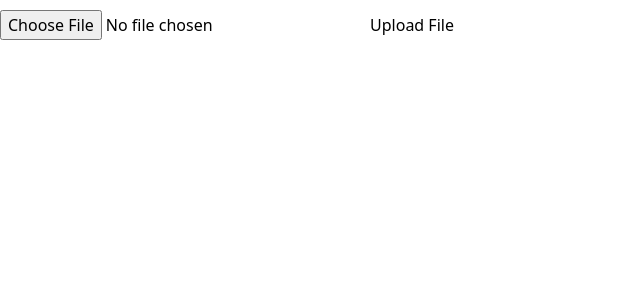
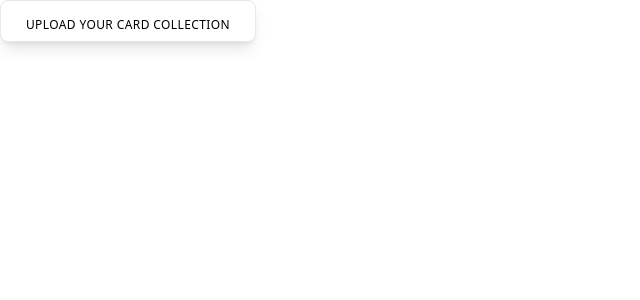
Before and after one commit to mdeburnay/commandup, a React (Create React App) app in the folder frontend/: page / in a window 1280 px wide. Shown: the top 300 px of the page, without its empty margins (0-640 px from the left). Built offline with nearby package versions, Linux system fonts and the light colour scheme.

Commit message:
created file upload component

```diff
--- a/frontend/src/App.tsx
+++ b/frontend/src/App.tsx
@@ -1,14 +1,16 @@
 // Dependencies
-import { useState, useEffect } from "react";
 import {
-  useQuery,
   useMutation,
   QueryClient,
   QueryClientProvider,
 } from "@tanstack/react-query";
 import axios from "axios";
-import Papa from "papaparse";
+
+// Styles
 import "./index.css";
+
+// Components
+import { FileUpload } from "./components/FileUpload";
 
 // Create a client
 const queryClient = new QueryClient();
@@ -17,54 +19,8 @@ function App() {
   return (
     <QueryClientProvider client={queryClient}>
       <CardUpgrades />
-      <CardUploadButton />
+      <FileUpload />
     </QueryClientProvider>
-  );
-}
-
-function CardUploadButton(): JSX.Element {
-  const [selectedFile, setSelectedFile] = useState<File | null>(null);
-
-  const handleFileChange = (event: React.ChangeEvent<HTMLInputElement>) => {
-    if (event.target.files) {
-      setSelectedFile(event.target.files[0]);
-    }
-  };
-
-  const handleFileUpload = () => {
-    if (selectedFile) {
-      const formData = new FormData();
-      formData.append("file", selectedFile);
-
-      axios
-        .post(
-          "http://localhost:8080/api/cards/upload-card-collection",
-          formData,
-          {
-            headers: {
-              "Content-Type": "multipart/form-data",
-            },
-          }
-        )
-        .then((response) => {
-          console.log(response);
-          // Handle the response from your backend here
-          console.log("File uploaded successfully:", response.data);
-        })
-        .catch((error) => {
-          // Handle any errors that occur during the upload
-          console.error("Error uploading file:", error);
-        });
-    }
-  };
-
-  return (
-    <>
-      <input type="file" onChange={handleFileChange} />
-      <button style={{ height: 50, width: 200 }} onClick={handleFileUpload}>
-        Upload File
-      </button>
-    </>
   );
 }
 
--- /dev/null
+++ b/frontend/src/components/FileUpload.tsx
@@ -0,0 +1,44 @@
+// Dependencies
+import axios from "axios";
+
+export function FileUpload(): JSX.Element {
+  const handleFileUpload = (file: File) => {
+    const formData = new FormData();
+    formData.append("file", file);
+
+    axios
+      .post(
+        "http://localhost:8080/api/cards/upload-card-collection",
+        formData,
+        {
+          headers: {
+            "Content-Type": "multipart/form-data",
+          },
+        }
+      )
+      .then((response) => {
+        console.log("File uploaded successfully:", response.data);
+      })
+      .catch((error) => {
+        console.error("Error uploading file:", error);
+      });
+  };
+
+  const handleFileChange = (event: React.ChangeEvent<HTMLInputElement>) => {
+    if (event.target.files) {
+      const file = event.target.files[0];
+      handleFileUpload(file); // Upload the file as soon as it's selected
+    }
+  };
+
+  return (
+    <div>
+      <label className="w-64 flex flex-col items-center px-2 py-2 bg-white text-blue rounded-lg shadow-lg tracking-wide uppercase border border-blue cursor-pointer hover:bg-blue hover:text-white">
+        <span className="mt-2 text-xs text-center">
+          Upload Your Card Collection
+        </span>
+        <input type="file" className="hidden" onChange={handleFileChange} />
+      </label>
+    </div>
+  );
+}
--- a/frontend/tailwind.config.js
+++ b/frontend/tailwind.config.js
@@ -1,8 +1,15 @@
 /** @type {import('tailwindcss').Config} */
 module.exports = {
-  content: [],
+  content: [
+    "./src/*.js",
+    "./src/**/*.js",
+    "./src/*.ts",
+    "./src/**/*.ts",
+    "./src/*.tsx",
+    "./src/**/*.tsx",
+  ],
   theme: {
     extend: {},
   },
   plugins: [],
-}
+};
```
